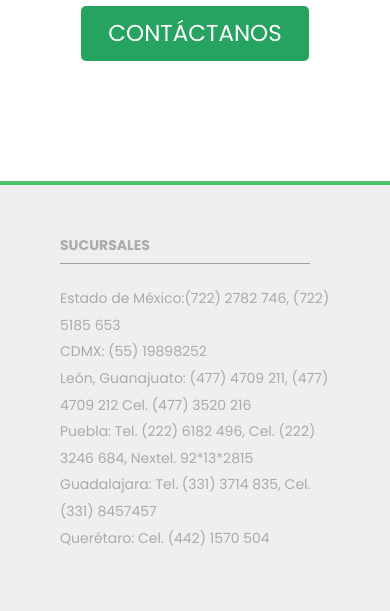
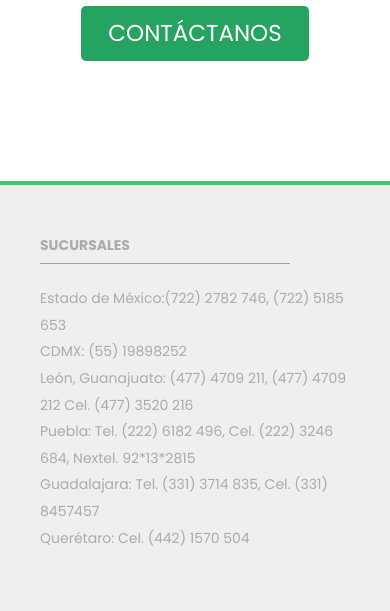
Before and after one commit to jesusrq92/noba, a PHP site: page /index.php in a window 390 px wide. Shown: the part 4099-4710 px from the top of the page. Run offline with PHP 8.4, Linux system fonts and the light colour scheme; some libraries are stand-ins or nearby versions.

Commit message:
footer responsiveness

```diff
--- a/css/footer.css
+++ b/css/footer.css
@@ -27,10 +27,11 @@ img.certif {margin-left: -10px; }
 
 @media (max-width: 480px){
 .hrServ {width: 250px; }
-footer {padding: 30px 45px; }
+footer {padding: 30px 25px; }
 }
 
 @media (max-width: 320px){
 	.sucursalDiv {margin-left: -56px; }
 	footer {padding: 30px 50px; }
+	.sucursalDiv {width: 140%; }
 }
```
